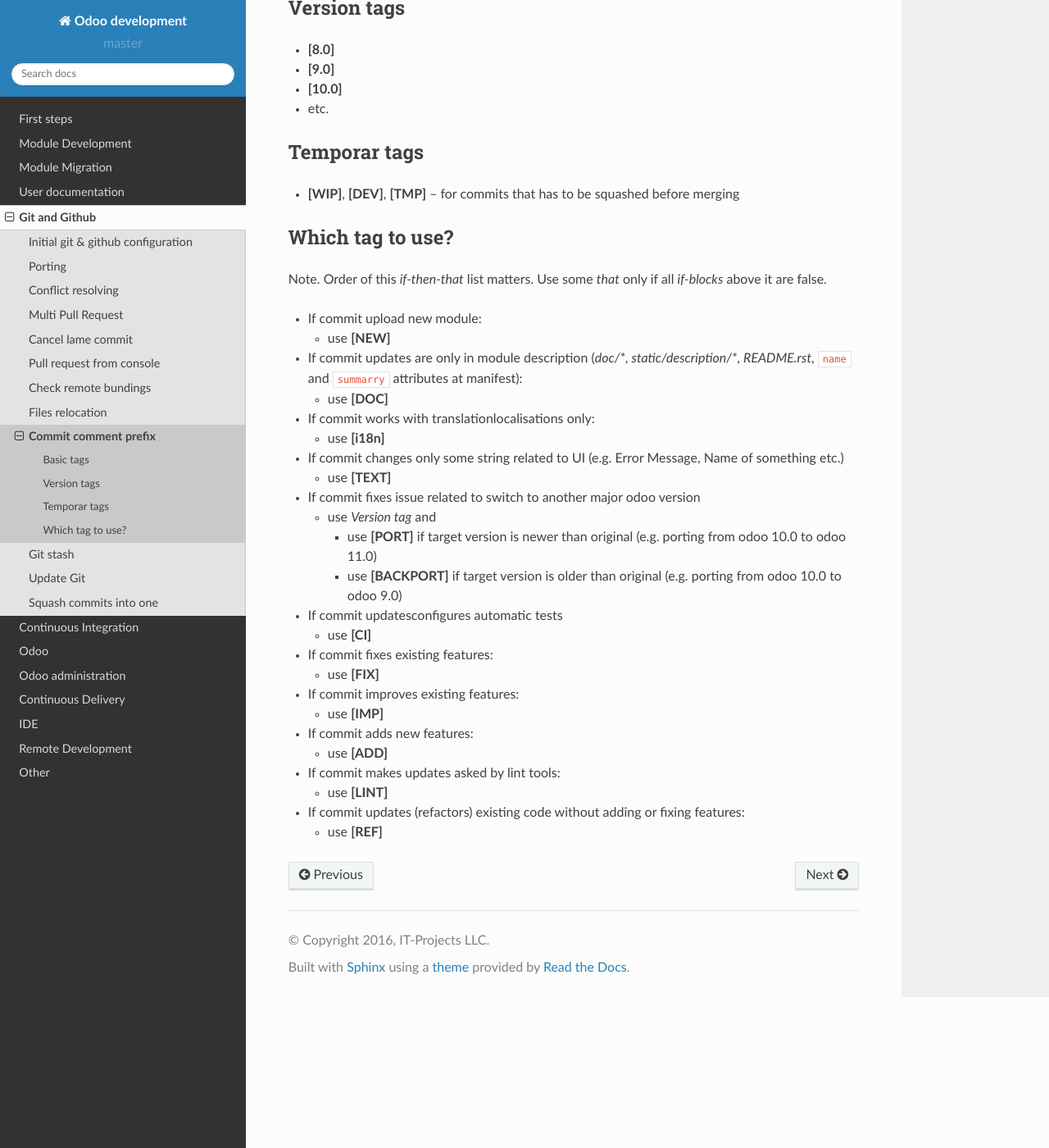
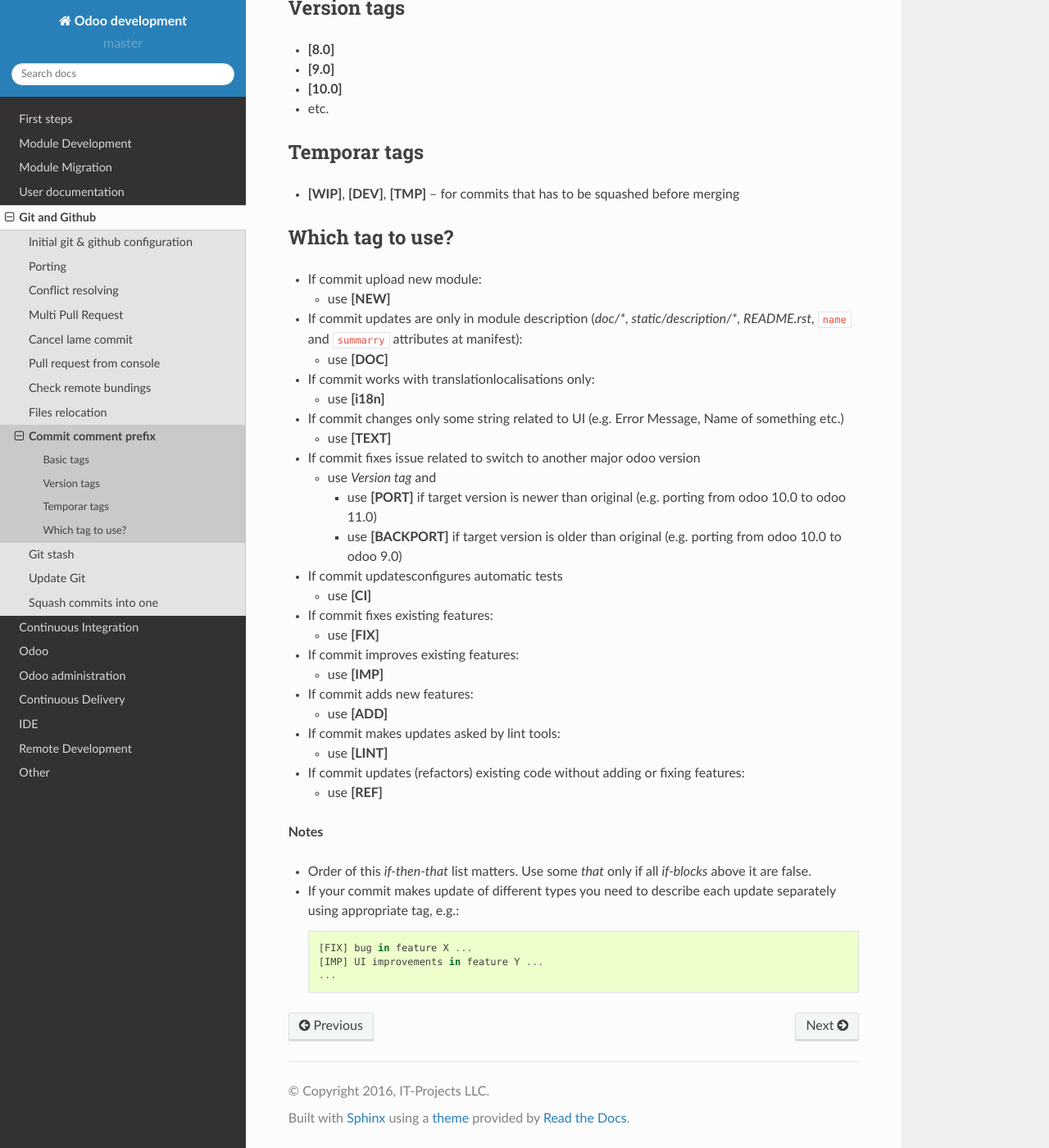
Before and after one commit to itpp-labs/odoo-development, a Sphinx documentation site: the page built from docs/git/commits.rst, in a window 1280 px wide and 1400 px high, scrolled down 656 px. Shown: the whole window at 82% size. Built offline with Sphinx 7.4.7 and the Read the Docs theme 2.0.0, drawn with Linux system fonts in a browser that asks for light colours; pages that are not in the unit, such as notebooks, are missing from menus.

Commit message:
Note about commit with multi-updates

```diff
--- a/docs/git/commits.rst
+++ b/docs/git/commits.rst
@@ -34,7 +34,6 @@
 
 Which tag to use?
 -----------------
-Note. Order of this *if-then-that* list matters. Use some *that* only if all *if-blocks* above it are false.
 
 * If commit upload new module:
 
@@ -82,3 +81,12 @@
 * If commit updates (refactors) existing code without adding or fixing features:
 
   * use **[REF]**
+
+**Notes**
+
+* Order of this *if-then-that* list matters. Use some *that* only if all *if-blocks* above it are false.
+* If your commit makes update of different types you need to describe each update separately using appropriate tag, e.g.::
+
+    [FIX] bug in feature X ...
+    [IMP] UI improvements in feature Y ...
+    ...
```
